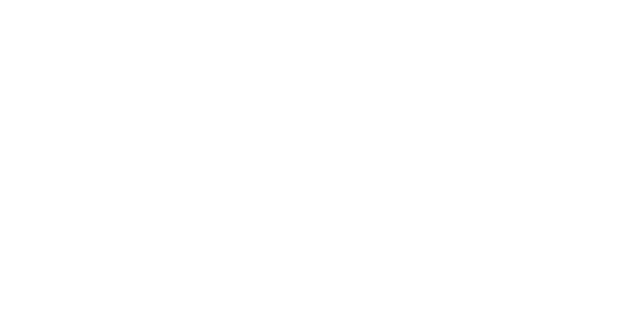
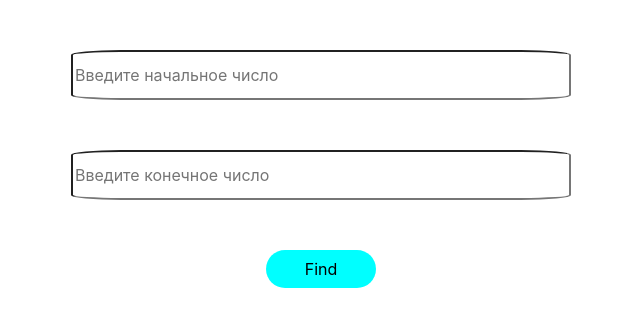
Before and after one commit to AssasinDEAD/Lesson1in3c, a plain HTML site: page index.html in a window 1280 px wide. Shown: the whole page, without its empty margins (319-959 px from the left). Drawn offline with Linux system fonts and the light colour scheme.

Commit message:
fixed mistakes

```diff
--- a/css/style.scss
+++ b/css/style.scss
@@ -0,0 +1,31 @@
+.sqrContent {
+
+   &__main {
+      display: flex;
+      flex-direction: column;
+      align-items: center;
+      justify-content: center;
+      padding-top: 50px;
+
+      input{
+         width: 500px;
+         height: 50px;
+         margin-bottom: 50px;
+         border-radius: 10%;
+      }
+
+      .btn{
+         width: 110px;
+         color: black;
+         border-radius: 40px;
+         background-color: aqua;
+      }
+
+      .btn:hover{
+         width: 115px;
+         color: black;
+         border-radius: 40px;
+         background-color: rgb(28, 209, 209);
+      }
+   }
+}
--- a/index.html
+++ b/index.html
@@ -10,7 +10,15 @@
 </head>
 
 <body>
-
+   <section class="sqrContent">
+      <div class="container">
+         <div class="sqrContent__main">
+            <input type="number" class="input startNum" id="startNum" placeholder="Введите начальное число">
+            <input type="number" class="input finishNum" id="finishNum" placeholder="Введите конечное число">
+            <button class="btn startBtn">Find</button>
+         </div>
+      </div>
+   </section>
 
    <script src="js/jquery.js"></script>
    <script src="js/bootstrap.min.js"></script>
--- a/js/script.js
+++ b/js/script.js
@@ -7,8 +7,21 @@
 //    }
 // }
 
-for (let i = 0; i <= 100; i++) {
-   if (i ** 2 <= 100) {
-      console.log(i ** 2)
-   }
-}
+// for (let i = 0; i <= 1000; i++) {
+//    if (i ** 2 <= 100) {
+//       console.log(i ** 2)
+//    }
+// }
+
+$(".startBtn").click(function () {
+   let startNum = $("#startNum").val();
+
+   let finishNum = $("#finishNum").val();
+
+   for (let i = startNum; i <= finishNum; i++) {
+      if (startNum != 0 && finishNum != 0 && i % Math.sqrt(i) == 0) {
+         console.log(i)
+      }
+   };
+
+});
```
Also changed, not shown: css/style.css.
